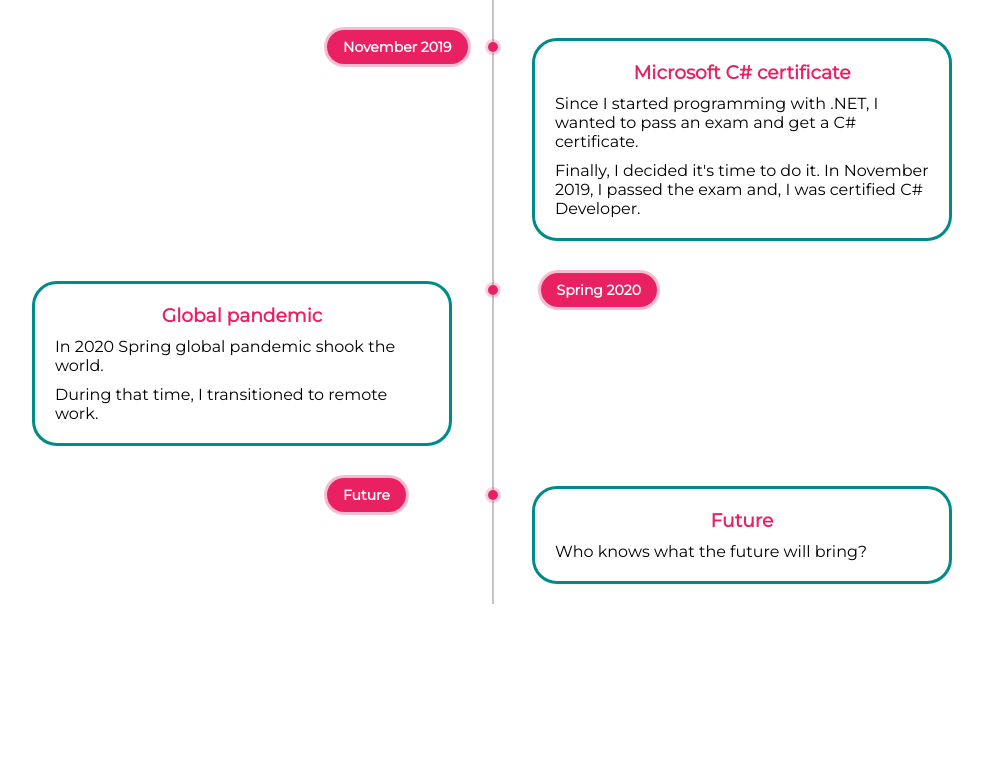
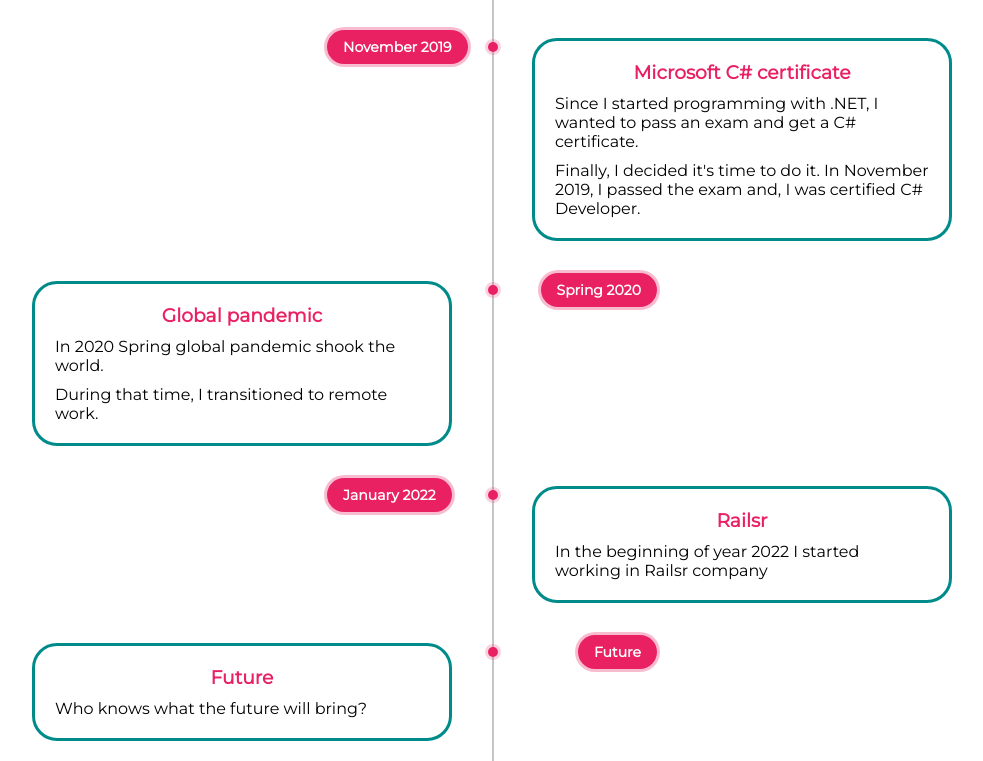
Before and after one commit to tom-val/interactive-timeline, a React (Create React App) app: page / in a window 1280 px wide. Shown: the part 1731-2492 px from the top of the page, without its empty margins (148-1131 px from the left). Before the commit the page ends 2335 px from the top, so only its background shows below. Built offline with nearby package versions, Linux system fonts and the light colour scheme.

Commit message:
Add new role

```diff
--- a/src/components/Timeline/Timeline.tsx
+++ b/src/components/Timeline/Timeline.tsx
@@ -336,9 +336,26 @@ function TimeLine() {
 
                 <li>
                     <TimeLineEntry
+                        header="Railsr"
+                        time="January 2022"
+                        even={true}
+                        content={[
+                            'In the beginning of year 2022 I started working in Railsr company'
+                        ]}
+                    >
+                        <p>
+                            After more than 3 years in Devbridge, I decided it was time for a change,
+                            and started working in banking startup Railsr. It is mainly back end focused role,
+                            focused on banking API.
+                        </p>
+                    </TimeLineEntry>
+                </li>
+
+                <li>
+                    <TimeLineEntry
                         header="Future"
                         time="Future"
-                        even={true}
+                        even={false}
                         content={['Who knows what the future will bring?']}
                     >
                         <p>
```
